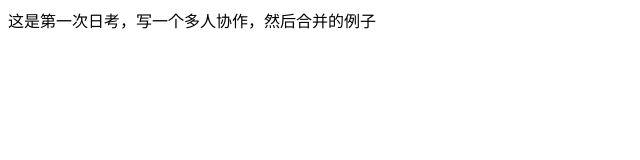
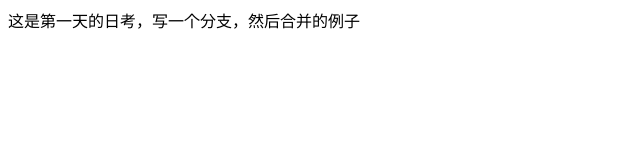
Before and after one commit to 18710054384/dayOne, a plain HTML site: page index.html in a window 1280 px wide. Shown: the whole page, without its empty margins (0-640 px from the left). Drawn offline with Linux system fonts and the light colour scheme.

Commit message:
我写好了主页

```diff
--- a/index.html
+++ b/index.html
@@ -7,6 +7,6 @@
     <title>Document</title>
 </head>
 <body>
-    <div class="box">这是第一次日考，写一个多人协作，然后合并的例子</div>
+    <div class="box">这是第一天的日考，写一个分支，然后合并的例子</div>
 </body>
 </html>
```
